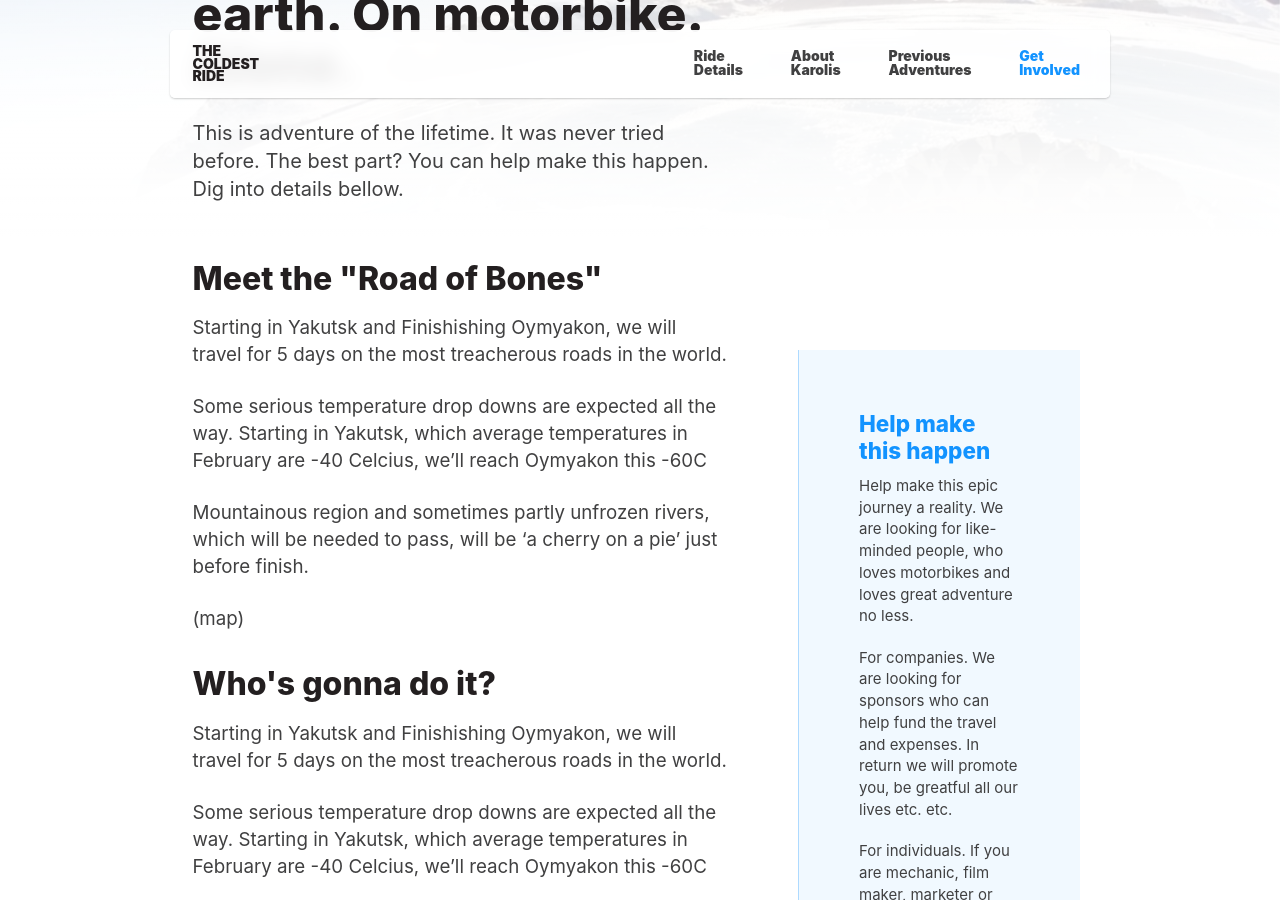
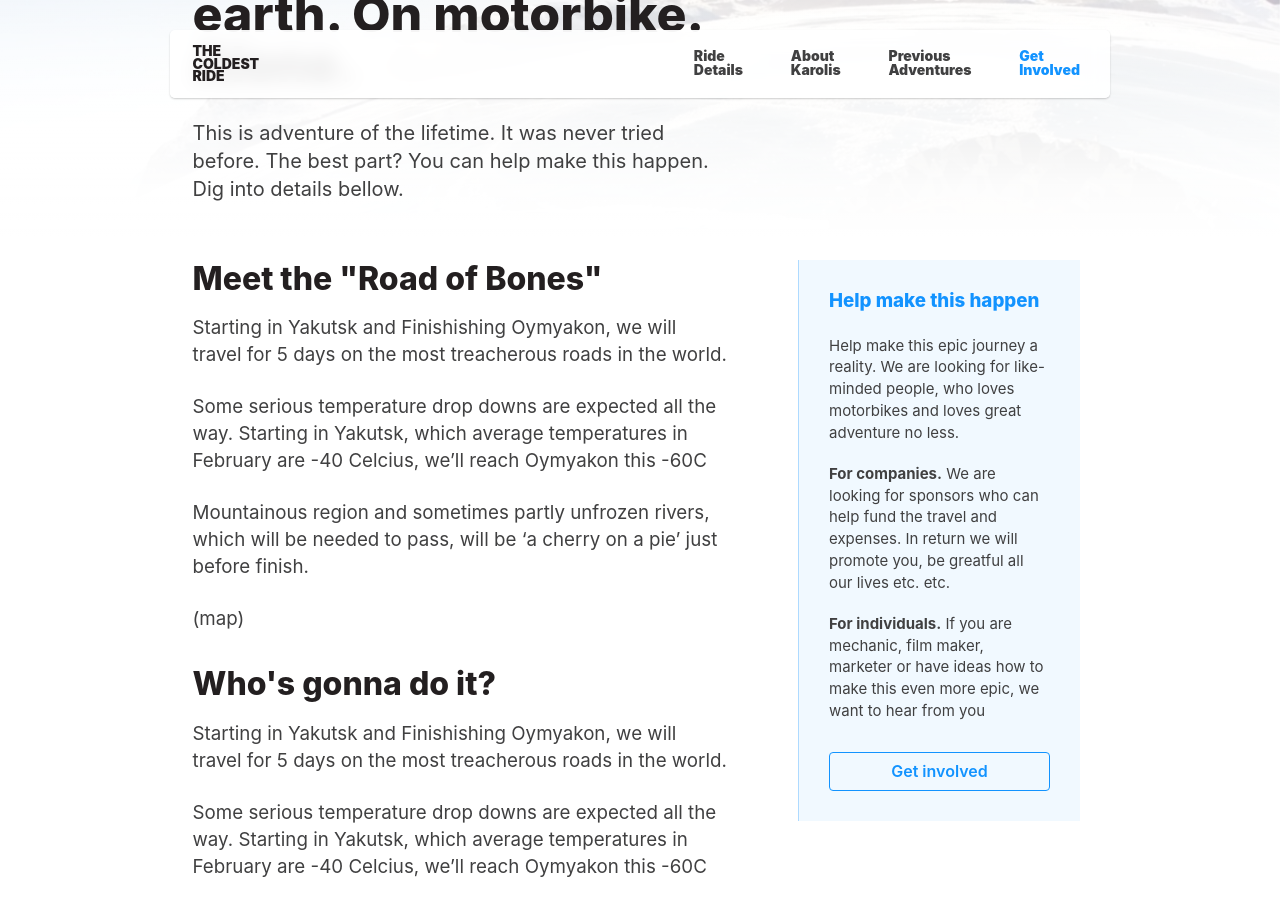
Before and after one commit to karolismieliauskas/thecoldestride.com, a Jekyll site: the page built from pages/index.html, in a window 1280 px wide and 900 px high, scrolled down 411 px. Built offline with Jekyll 4.4.1, drawn with Linux system fonts in a browser that asks for light colours; some of the changed text lies outside the part shown.

Commit message:
Tweak banner styles

```diff
--- a/_data/index.yml
+++ b/_data/index.yml
@@ -22,7 +22,7 @@
   body: |
     Help make this epic journey a reality. We are looking for like-minded people, who loves motorbikes and loves great adventure no less.
 
-    For companies. We are looking for sponsors who can help fund the travel and expenses. In return we will promote you, be greatful all our lives etc. etc.
+    **For companies.** We are looking for sponsors who can help fund the travel and expenses. In return we will promote you, be greatful all our lives etc. etc.
 
-    For individuals. If you are mechanic, film maker, marketer or have ideas how to make this even more epic, we want to hear from you
-  action: Get in touch
+    **For individuals.** If you are mechanic, film maker, marketer or have ideas how to make this even more epic, we want to hear from you
+  action: Get involved
--- a/_scss/components/_banner.scss
+++ b/_scss/components/_banner.scss
@@ -1,4 +1,6 @@
 .banner {
+  position: relative;
+  z-index: 1;
   padding: 2rem;
   margin: 2rem 0;
 
@@ -9,20 +11,13 @@
   font-size: 1rem;
 
   @include tablet() {
-    &:not(.banner--mutted) {
+    &:not(.banner--aside):not(.banner--mutted) {
       margin-top: 6rem;
       padding: 4rem;
-    }
-
-    &:not(.banner--aside):not(.banner--mutted) {
       border-left-width: 0;
       border-top-width: 1px;
     }
   }
-}
-
-.banner--mutted {
-
 }
 
 .banner--aside {
@@ -37,8 +32,9 @@
 }
 
 .banner__title {
-  margin-bottom: 1rem;
+  margin-bottom: 1.5rem !important;
   color: $color-palette-primary;
+  font-size: 1.25rem;
 }
 
 .banner__footer {
--- a/pages/index.html
+++ b/pages/index.html
@@ -30,7 +30,7 @@
                    title=keys.banner.title
                    body=body
                    cta=keys.banner.action
-                   href="/get-in-touch.html" %}
+                   href="/get-involved.html" %}
       </section>
     </article>
 
```
